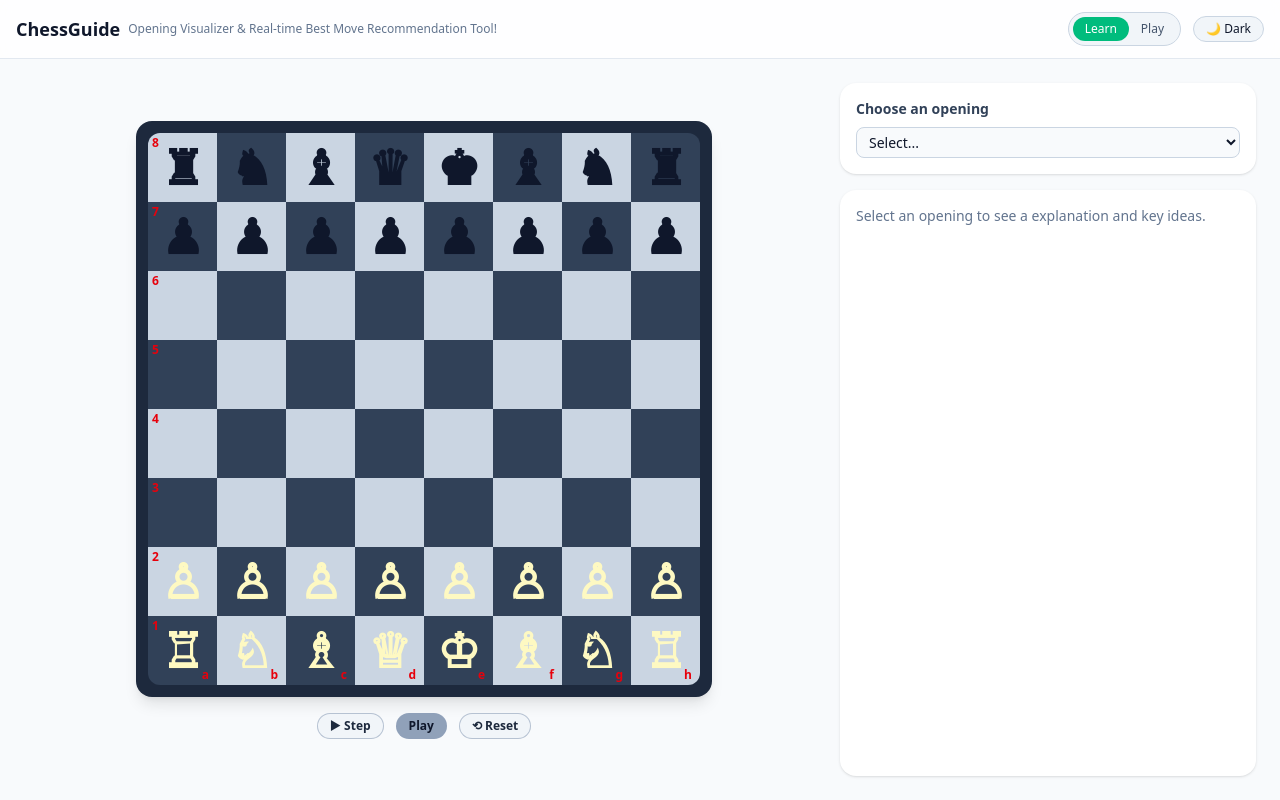
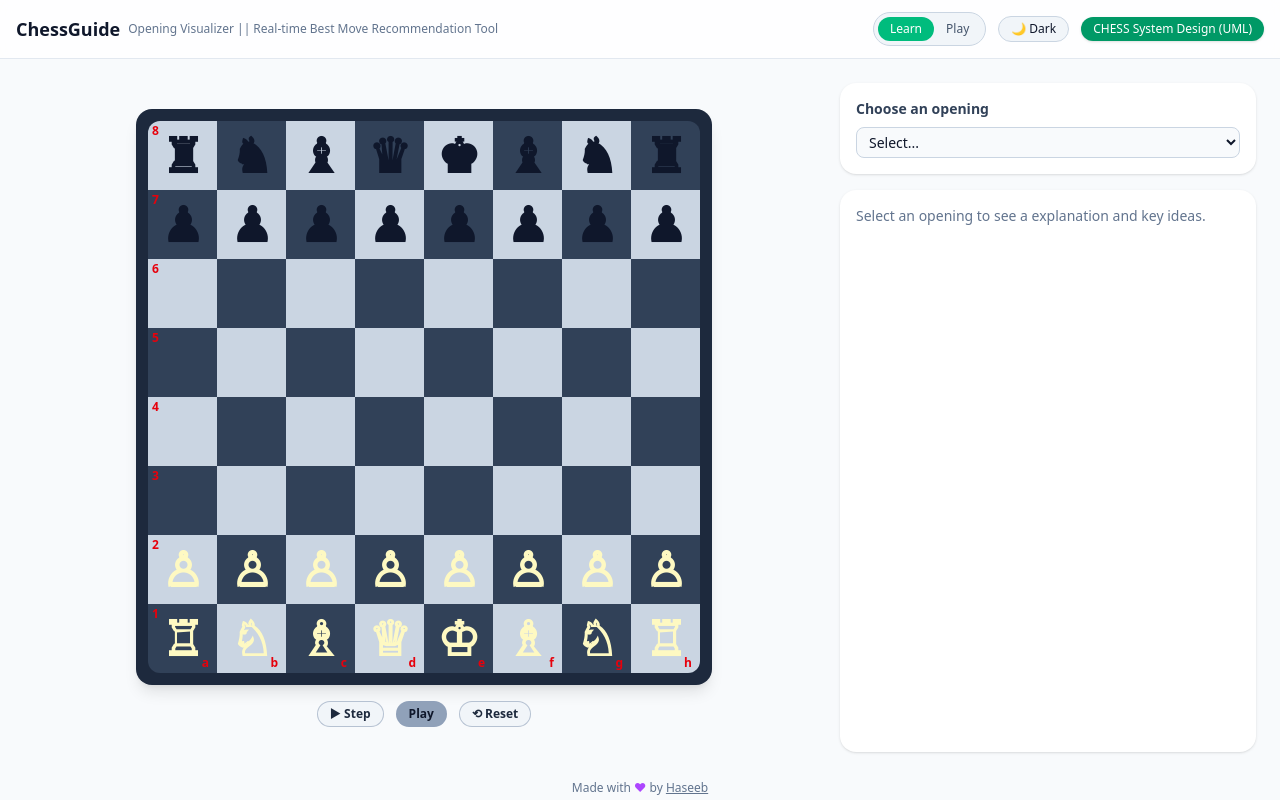
Before and after one commit to haseebshaik00/ChessGuide, a Vue app: page / in a window 1280 px wide. Built offline with nearby package versions, Linux system fonts and the light colour scheme.

Commit message:
Add Footer

```diff
--- a/src/App.vue
+++ b/src/App.vue
@@ -6,7 +6,7 @@
       <div class="flex items-center gap-2">
         <span class="font-bold text-lg">ChessGuide</span>
         <span class="text-xs text-slate-500 dark:text-slate-400">
-          Opening Visualizer &amp; Real-time Best Move Recommendation Tool!
+          Opening Visualizer || Real-time Best Move Recommendation Tool
         </span>
       </div>
 
@@ -33,6 +33,12 @@
           <span v-if="ui.theme === 'light'">🌙 Dark</span>
           <span v-else>☀️ Light</span>
         </button>
+
+        <a href="https://github.com/haseebshaik00/ChessGuide/blob/main/public/assets/UML-LLD.png" target="_blank"
+          rel="noopener"
+          class="px-3 py-1 rounded-full text-xs font-medium bg-emerald-600 hover:bg-emerald-500 text-white shadow-sm">
+          CHESS System Design (UML)
+        </a>
       </div>
     </header>
 
@@ -41,6 +47,14 @@
       <LearnView v-if="ui.mode === 'learn'" />
       <PlayView v-else />
     </main>
+
+    <footer class="px-4 py-1 text-xs text-center text-slate-500 dark:text-slate-200">
+      Made with <span class="text-purple-500">♥</span> by
+      <a href="https://github.com/haseebshaik00/ChessGuide" target="_blank" rel="noopener"
+        class="underline font-medium">
+        Haseeb
+      </a>
+    </footer>
   </div>
 </template>
 
```
